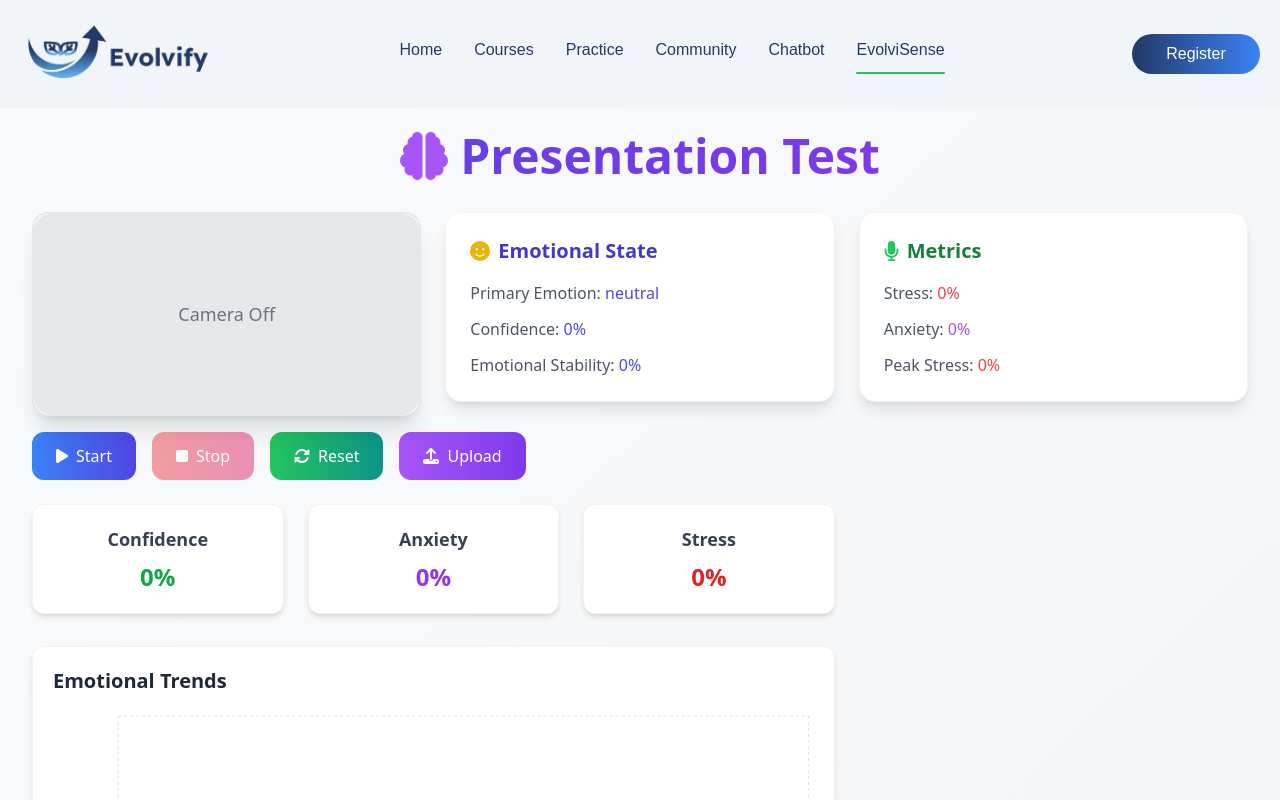
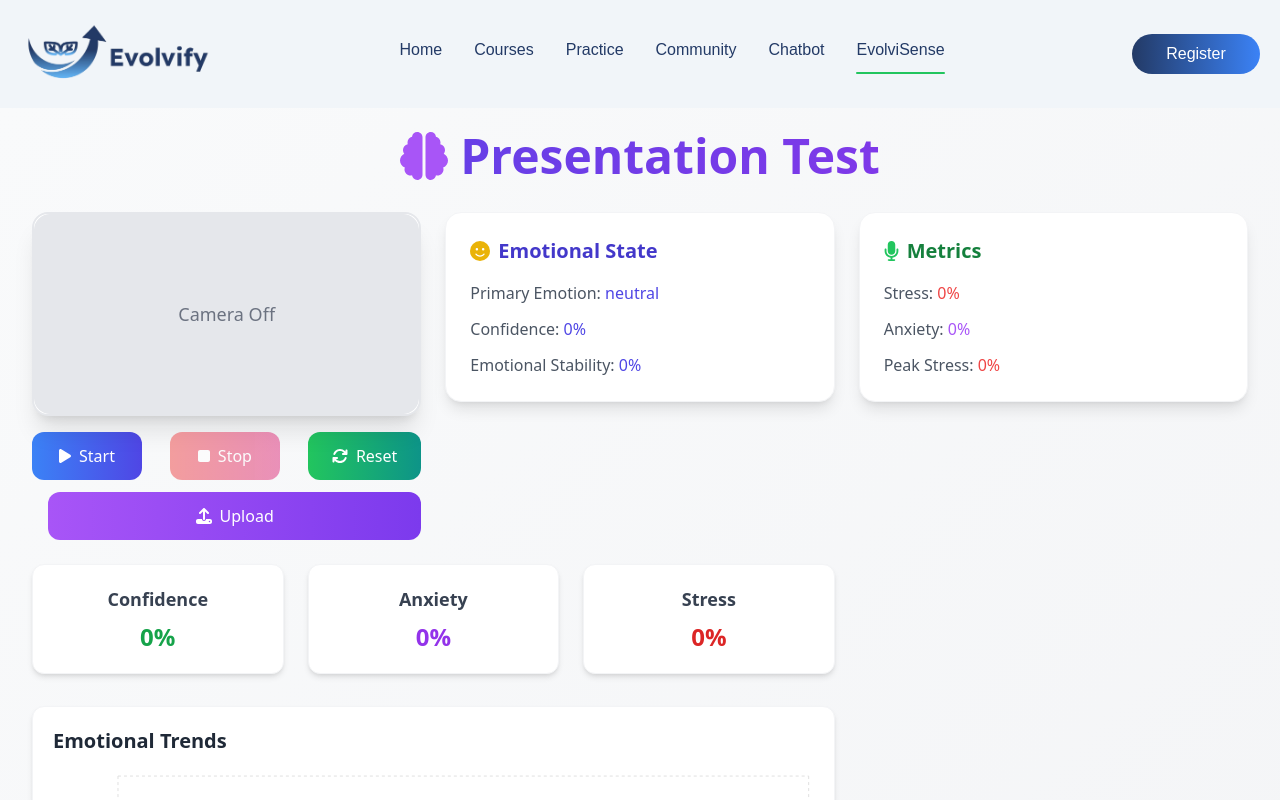
Before and after one commit to Evolvify-Project/Evolvify-Website, a React (Vite) app: page /presentation-test in a window 1280 px wide. Shown: the top 800 px of the page. Built offline with nearby package versions, Linux system fonts and the light colour scheme.

Commit message:
finish style evolvisense

```diff
--- a/src/pages/EvolviSense.jsx
+++ b/src/pages/EvolviSense.jsx
@@ -506,7 +506,7 @@ const EvolviSense = ({
                 ref={videoRef}
                 src={recordedVideoUrl}
                 controls
-                className="w-full h-[400px] object-cover rounded-2xl"
+                className="w-full h-[200px] object-cover rounded-2xl"
               />
             ) : (
               <>
@@ -515,7 +515,7 @@ const EvolviSense = ({
                   autoPlay
                   playsInline
                   muted
-                  className="w-full h-[400px] object-cover rounded-2xl"
+                  className="w-full h-[200px] object-cover rounded-2xl"
                   style={{ display: cameraActive ? "block" : "none" }}
                 />
                 {!cameraActive && (
@@ -592,7 +592,7 @@ const EvolviSense = ({
             </div>
           )}
           {(!isRecordingFinished || loading) && (
-            <div className="flex justify-between mt-4 space-x-4">
+            <div className="flex justify-between flex-wrap gap-3 mt-4 space-x-4">
               <button
                 onClick={startTest}
                 disabled={cameraActive || loading || recording || isUploading}
```
